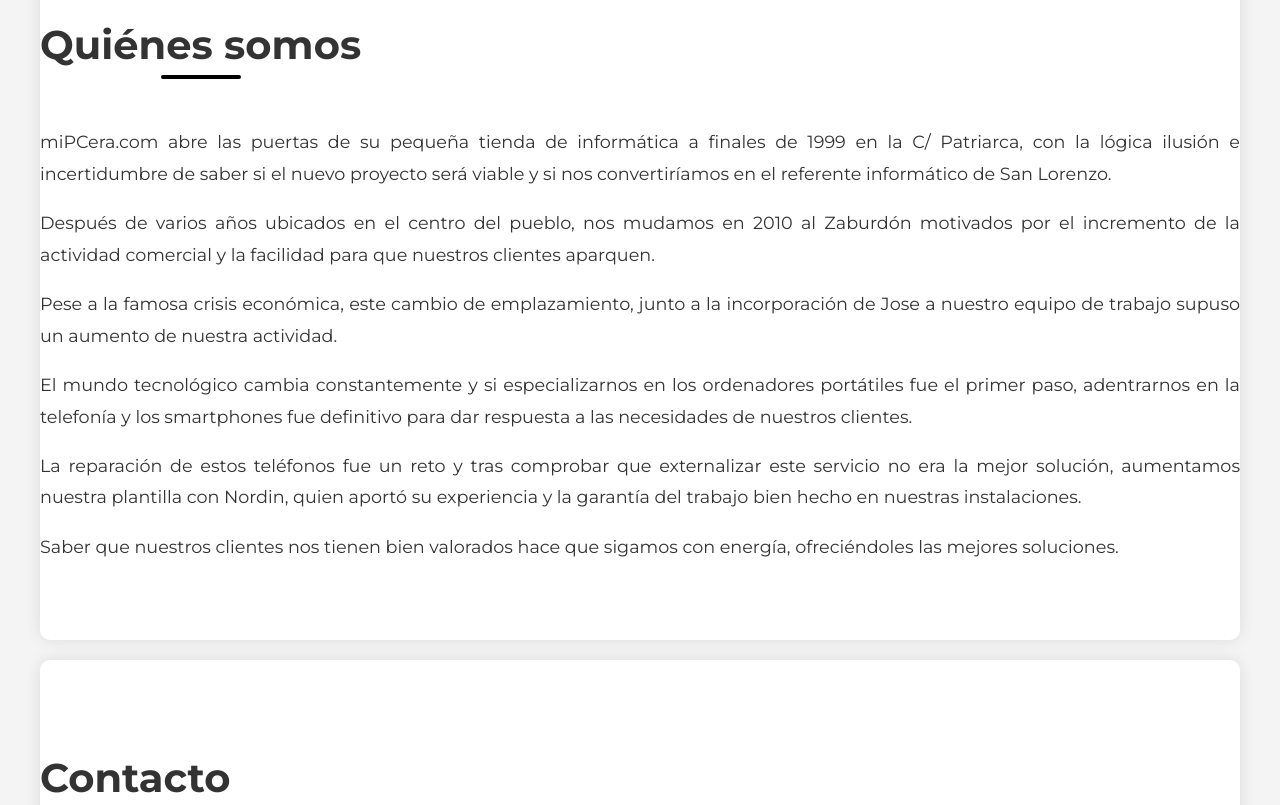
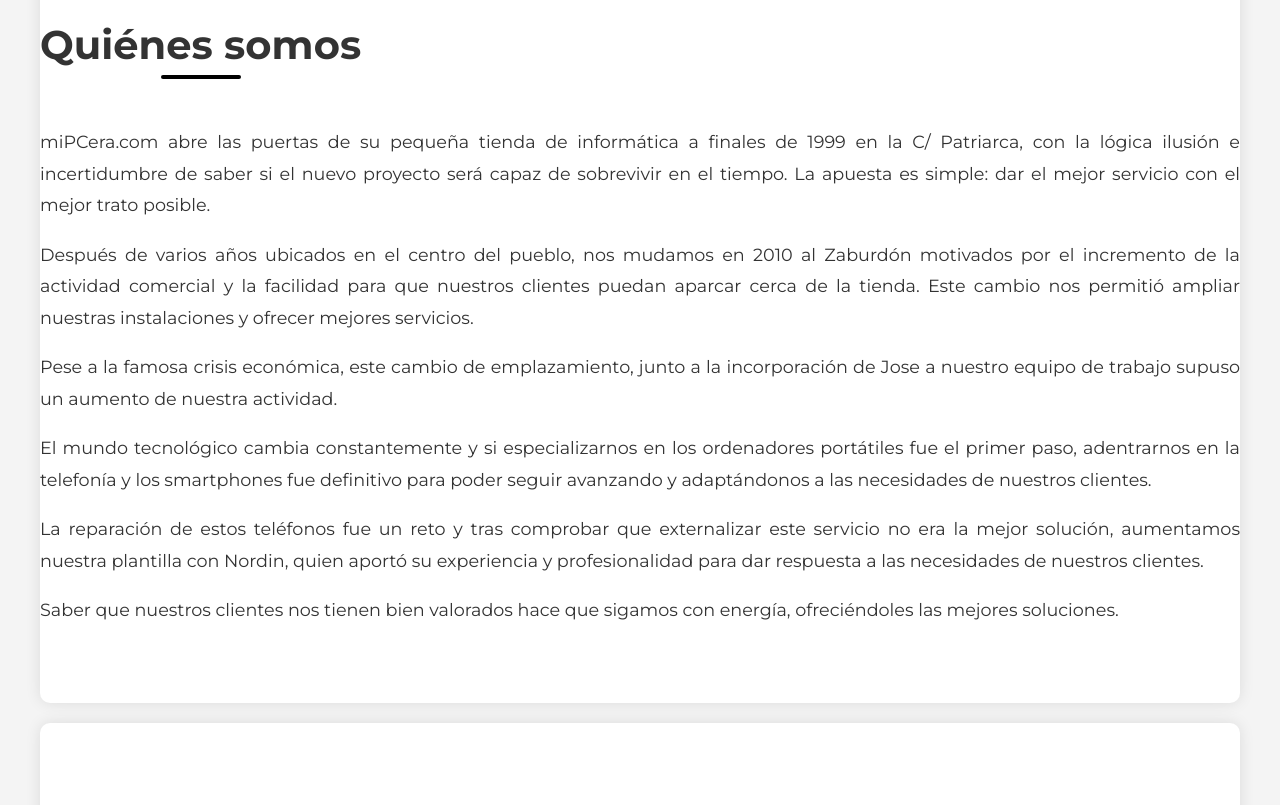
Before and after one commit to ricar6969/mipcera2, a plain HTML site: page index.html in a window 1280 px wide. Shown: the part 1340-2145 px from the top of the page. Drawn offline with Linux system fonts and the light colour scheme.

```diff
--- a/index.html
+++ b/index.html
@@ -267,11 +267,11 @@
         <!-- Sección de Quiénes somos -->
         <section id="quienes-somos">
             <h2>Quiénes somos</h2>
-            <p>miPCera.com abre las puertas de su pequeña tienda de informática a finales de 1999 en la C/ Patriarca, con la lógica ilusión e incertidumbre de saber si el nuevo proyecto será viable y si nos convertiríamos en el referente informático de San Lorenzo.</p>
-            <p>Después de varios años ubicados en el centro del pueblo, nos mudamos en 2010 al Zaburdón motivados por el incremento de la actividad comercial y la facilidad para que nuestros clientes aparquen.</p>
+            <p>miPCera.com abre las puertas de su pequeña tienda de informática a finales de 1999 en la C/ Patriarca, con la lógica ilusión e incertidumbre de saber si el nuevo proyecto será capaz de sobrevivir en el tiempo. La apuesta es simple: dar el mejor servicio con el mejor trato posible.</p>
+            <p>Después de varios años ubicados en el centro del pueblo, nos mudamos en 2010 al Zaburdón motivados por el incremento de la actividad comercial y la facilidad para que nuestros clientes puedan aparcar cerca de la tienda. Este cambio nos permitió ampliar nuestras instalaciones y ofrecer mejores servicios.</p>
             <p>Pese a la famosa crisis económica, este cambio de emplazamiento, junto a la incorporación de Jose a nuestro equipo de trabajo supuso un aumento de nuestra actividad.</p>
-            <p>El mundo tecnológico cambia constantemente y si especializarnos en los ordenadores portátiles fue el primer paso, adentrarnos en la telefonía y los smartphones fue definitivo para dar respuesta a las necesidades de nuestros clientes.</p>
-            <p>La reparación de estos teléfonos fue un reto y tras comprobar que externalizar este servicio no era la mejor solución, aumentamos nuestra plantilla con Nordin, quien aportó su experiencia y la garantía del trabajo bien hecho en nuestras instalaciones.</p>
+            <p>El mundo tecnológico cambia constantemente y si especializarnos en los ordenadores portátiles fue el primer paso, adentrarnos en la telefonía y los smartphones fue definitivo para poder seguir avanzando y adaptándonos a las necesidades de nuestros clientes.</p>
+            <p>La reparación de estos teléfonos fue un reto y tras comprobar que externalizar este servicio no era la mejor solución, aumentamos nuestra plantilla con Nordin, quien aportó su experiencia y profesionalidad para dar respuesta a las necesidades de nuestros clientes.</p>
             <p>Saber que nuestros clientes nos tienen bien valorados hace que sigamos con energía, ofreciéndoles las mejores soluciones.</p>
         </section>
 
@@ -310,7 +310,7 @@
             </div>
 
             <div class="map-container">
-                <iframe src="https://www.google.com/maps/embed?pb=!1m18!1m12!1m3!1d3032.559537243939!2d-4.148123923588965!3d40.59604104085424!2m3!1f0!2f0!3f0!3m2!1i1024!2i768!4f13.1!3m3!1m2!1s0xd411e737c371077%3A0x6b772c676647225c!2sC.%20Pozas%2C%20181%2C%2028200%20San%20Lorenzo%20de%20El%20Escorial%2C%20Madrid%2C%20Spain!5e0!3m2!1sen!2ses!4v1717316524220!5m2!1sen!2ses" allowfullscreen="" loading="lazy" referrerpolicy="no-referrer-when-downgrade"></iframe>
+                <iframe src="https://www.google.com/maps/embed?pb=!1m18!1m12!1m3!1d3032.559537243939!2d-4.148123923588965!3d40.59604104085424!2m3!1f0!2f0!3f0!3m2!1i1024!2i768!4f13.1!3m3!1m2!1s0xd418fbb124a7d7b:0x9d4b6a2c3c0b1c1c!2sC.%20Pozas,%20181,%20Local%201,%20Zaburd%C3%B3n,%20San%20Lorenzo%20de%20El%20Escorial,%20Madrid!5e0!3m2!1ses!2ses!4v1700000000000!5m2!1ses!2ses" allowfullscreen="" loading="lazy" referrerpolicy="no-referrer-when-downgrade"></iframe>
             </div>
         </section>
 
```
